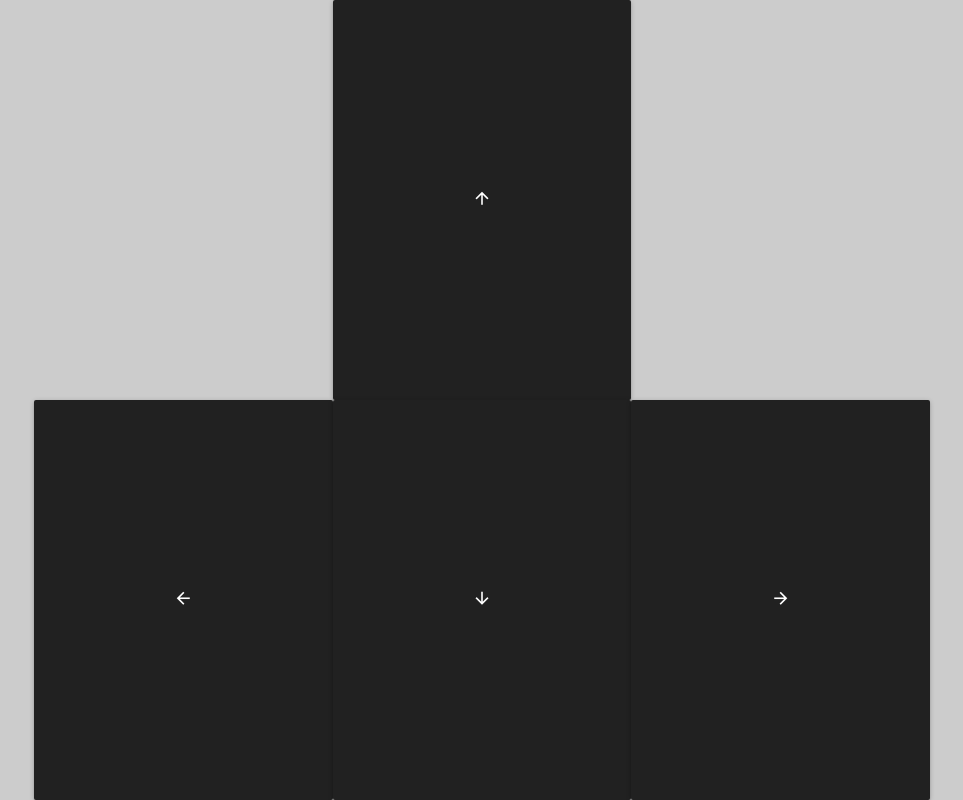
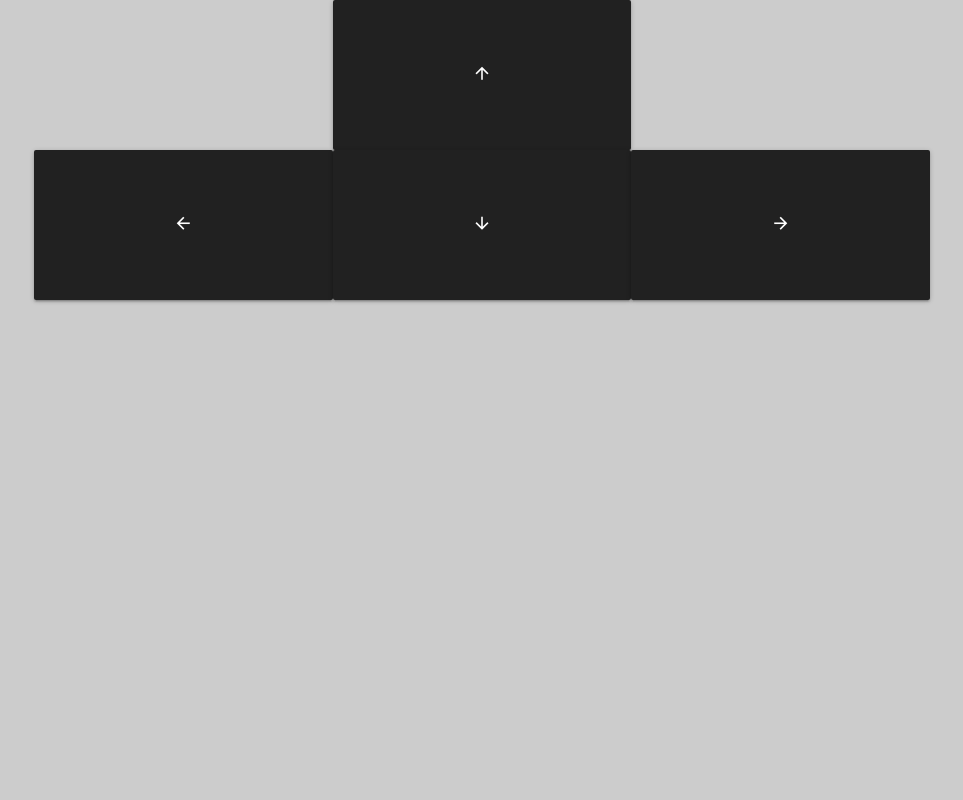
Before and after one commit to davizuku/marc_in_da_house, a plain HTML site: page web/actions.html in a window 1280 px wide. Shown: the whole page, without its empty margins (158-1121 px from the left). Drawn offline with nearby package versions, Linux system fonts and the light colour scheme.

Commit message:
Format control buttons

```diff
--- a/web/actions.html
+++ b/web/actions.html
@@ -50,20 +50,21 @@
     <style>
         html {
             height: 100%;
+            max-height: 300px;
         }
         body {
             background-color: #ccc;
-            height: 100vh;
             padding: 0;
+            height: 100%
         }
         button {
-            height: 50vh !important;
+            height: 100% !important;
             padding: 5px;
         }
         .row {
             margin: 0;
             padding: 0;
-            height: 50vh;
+            height: 50%;
         }
     </style>
     <!--Let browser know website is optimized for mobile-->
```
